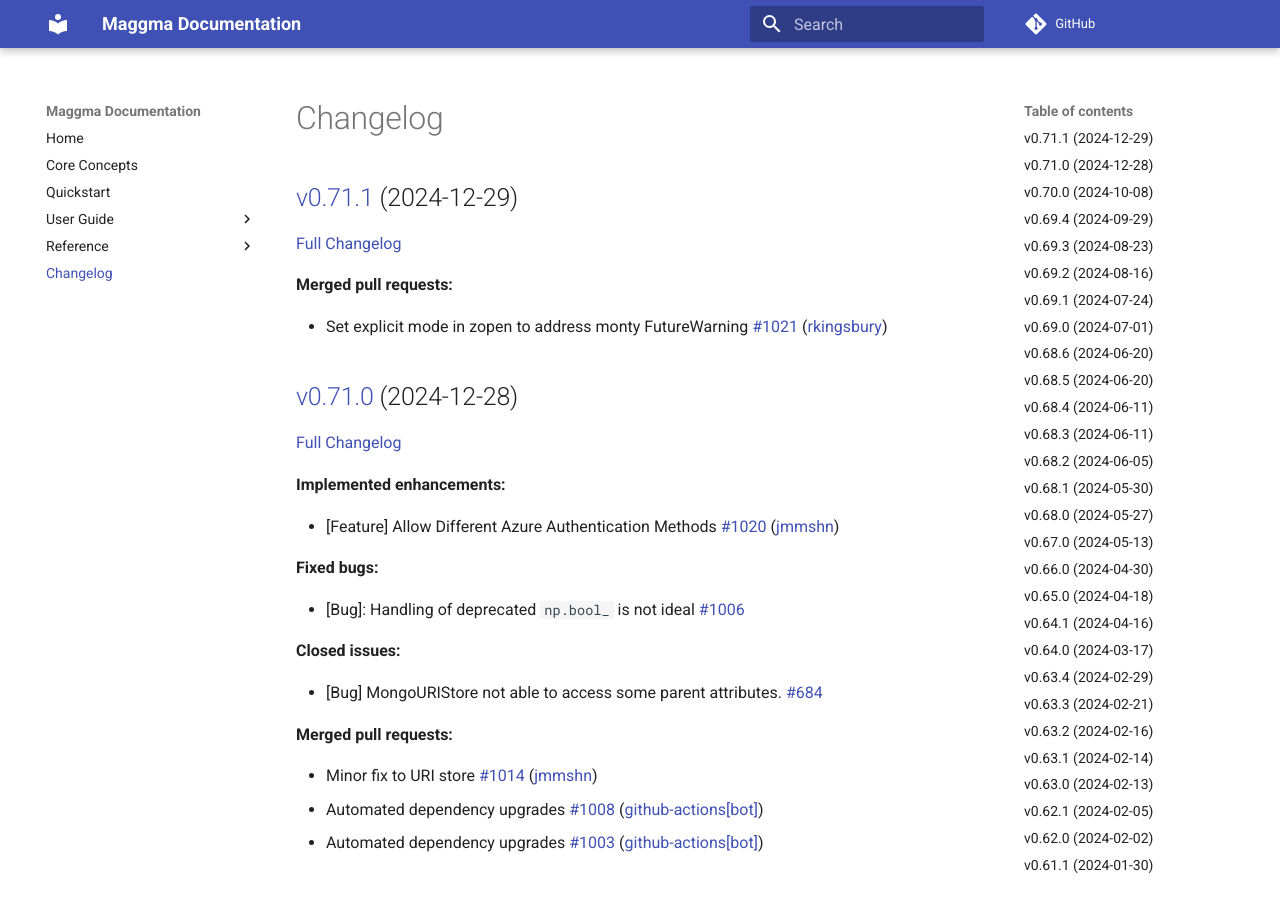
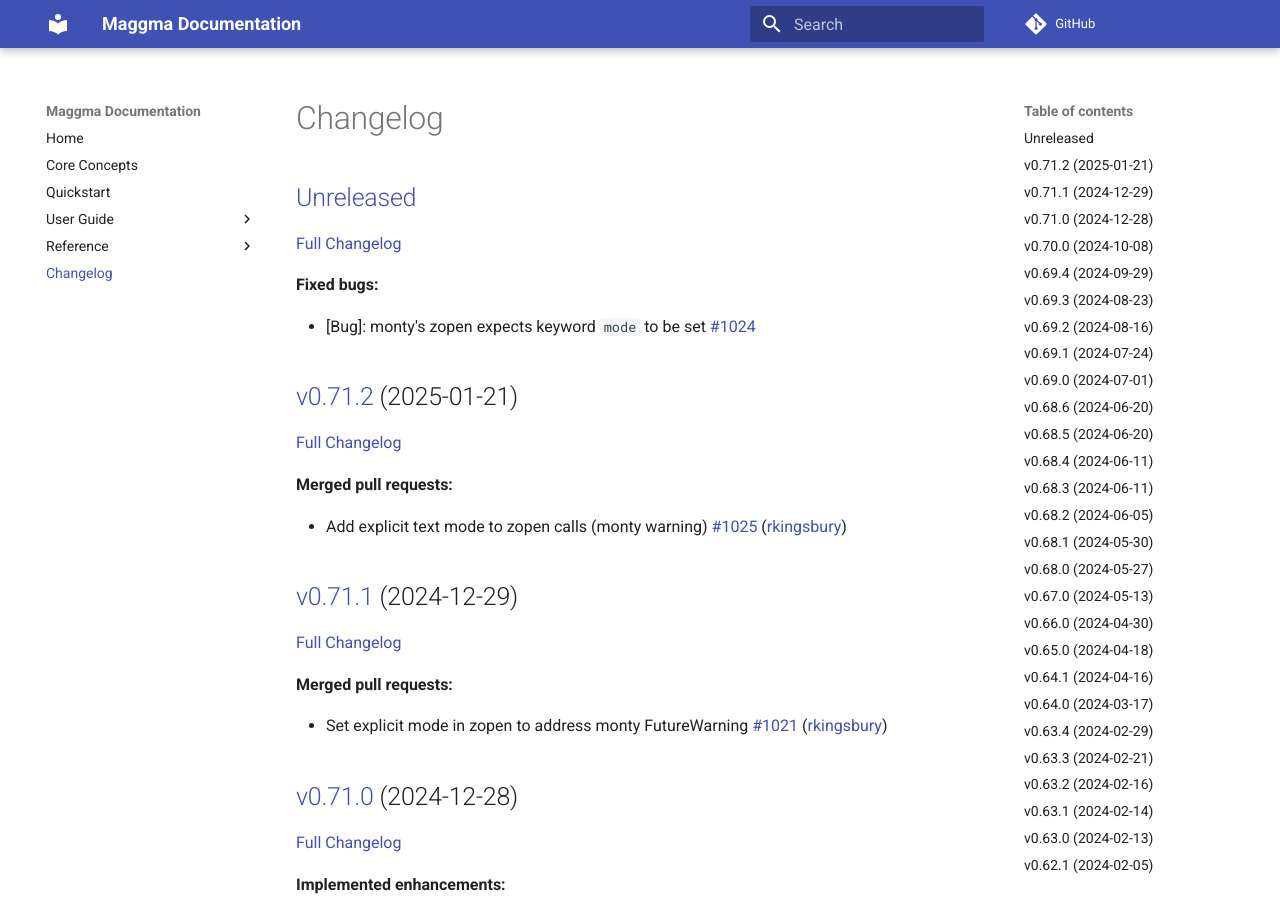
Before and after one commit to materialsproject/maggma, an MkDocs documentation site: the page built from docs/CHANGELOG.md, in a window 1280 px wide and 900 px high. Built offline with MkDocs 1.6.1 and Material for MkDocs 9.7.7, drawn with Linux system fonts in a browser that asks for light colours; comment, search, counter and statistics services are not loaded; some of the changed text lies outside the part shown.

Commit message:
Updated CHANGELOG.md

```diff
--- a/docs/CHANGELOG.md
+++ b/docs/CHANGELOG.md
@@ -1,4 +1,20 @@
 # Changelog
+
+## [Unreleased](https://github.com/materialsproject/maggma/tree/HEAD)
+
+[Full Changelog](https://github.com/materialsproject/maggma/compare/v0.71.2...HEAD)
+
+**Fixed bugs:**
+
+- \[Bug\]: monty's zopen expects keyword `mode` to be set [\#1024](https://github.com/materialsproject/maggma/issues/1024)
+
+## [v0.71.2](https://github.com/materialsproject/maggma/tree/v0.71.2) (2025-01-21)
+
+[Full Changelog](https://github.com/materialsproject/maggma/compare/v0.71.1...v0.71.2)
+
+**Merged pull requests:**
+
+- Add explicit text mode to zopen calls \(monty warning\) [\#1025](https://github.com/materialsproject/maggma/pull/1025) ([rkingsbury](https://github.com/rkingsbury))
 
 ## [v0.71.1](https://github.com/materialsproject/maggma/tree/v0.71.1) (2024-12-29)
 
@@ -456,19 +472,19 @@
 
 ## [v0.53.0](https://github.com/materialsproject/maggma/tree/v0.53.0) (2023-08-02)
 
-[Full Changelog](https://github.com/materialsproject/maggma/compare/v0.52.2...v0.53.0)
+[Full Changelog](https://github.com/materialsproject/maggma/compare/v0.52.1...v0.53.0)
 
 **Merged pull requests:**
 
 - allow \>5GB and turn on multi-part uploads for AWS [\#829](https://github.com/materialsproject/maggma/pull/829) ([kbuma](https://github.com/kbuma))
 
+## [v0.52.1](https://github.com/materialsproject/maggma/tree/v0.52.1) (2023-08-02)
+
+[Full Changelog](https://github.com/materialsproject/maggma/compare/v0.52.2...v0.52.1)
+
 ## [v0.52.2](https://github.com/materialsproject/maggma/tree/v0.52.2) (2023-08-02)
 
-[Full Changelog](https://github.com/materialsproject/maggma/compare/v0.52.1...v0.52.2)
-
-## [v0.52.1](https://github.com/materialsproject/maggma/tree/v0.52.1) (2023-08-02)
-
-[Full Changelog](https://github.com/materialsproject/maggma/compare/v0.52.0...v0.52.1)
+[Full Changelog](https://github.com/materialsproject/maggma/compare/v0.52.0...v0.52.2)
 
 **Merged pull requests:**
 
@@ -482,19 +498,19 @@
 
 ## [v0.51.25](https://github.com/materialsproject/maggma/tree/v0.51.25) (2023-07-27)
 
-[Full Changelog](https://github.com/materialsproject/maggma/compare/v0.51.23...v0.51.25)
+[Full Changelog](https://github.com/materialsproject/maggma/compare/v0.51.24...v0.51.25)
 
 **Merged pull requests:**
 
 - Some cleanup: `isort`, updated classifiers, remove unused kwarg [\#833](https://github.com/materialsproject/maggma/pull/833) ([Andrew-S-Rosen](https://github.com/Andrew-S-Rosen))
 
+## [v0.51.24](https://github.com/materialsproject/maggma/tree/v0.51.24) (2023-07-21)
+
+[Full Changelog](https://github.com/materialsproject/maggma/compare/v0.51.23...v0.51.24)
+
 ## [v0.51.23](https://github.com/materialsproject/maggma/tree/v0.51.23) (2023-07-21)
 
-[Full Changelog](https://github.com/materialsproject/maggma/compare/v0.51.24...v0.51.23)
-
-## [v0.51.24](https://github.com/materialsproject/maggma/tree/v0.51.24) (2023-07-21)
-
-[Full Changelog](https://github.com/materialsproject/maggma/compare/v0.51.22...v0.51.24)
+[Full Changelog](https://github.com/materialsproject/maggma/compare/v0.51.22...v0.51.23)
 
 **Closed issues:**
 
@@ -578,19 +594,19 @@
 
 ## [v0.51.13](https://github.com/materialsproject/maggma/tree/v0.51.13) (2023-07-06)
 
-[Full Changelog](https://github.com/materialsproject/maggma/compare/v0.51.11...v0.51.13)
+[Full Changelog](https://github.com/materialsproject/maggma/compare/v0.51.12...v0.51.13)
 
 **Merged pull requests:**
 
 - Add explicit store close to resources [\#814](https://github.com/materialsproject/maggma/pull/814) ([munrojm](https://github.com/munrojm))
 
+## [v0.51.12](https://github.com/materialsproject/maggma/tree/v0.51.12) (2023-06-27)
+
+[Full Changelog](https://github.com/materialsproject/maggma/compare/v0.51.11...v0.51.12)
+
 ## [v0.51.11](https://github.com/materialsproject/maggma/tree/v0.51.11) (2023-06-27)
 
-[Full Changelog](https://github.com/materialsproject/maggma/compare/v0.51.12...v0.51.11)
-
-## [v0.51.12](https://github.com/materialsproject/maggma/tree/v0.51.12) (2023-06-27)
-
-[Full Changelog](https://github.com/materialsproject/maggma/compare/v0.51.10...v0.51.12)
+[Full Changelog](https://github.com/materialsproject/maggma/compare/v0.51.10...v0.51.11)
 
 ## [v0.51.10](https://github.com/materialsproject/maggma/tree/v0.51.10) (2023-06-27)
 
@@ -656,19 +672,19 @@
 
 ## [v0.51.4](https://github.com/materialsproject/maggma/tree/v0.51.4) (2023-06-02)
 
-[Full Changelog](https://github.com/materialsproject/maggma/compare/v0.51.3...v0.51.4)
+[Full Changelog](https://github.com/materialsproject/maggma/compare/v0.51.2...v0.51.4)
 
 **Merged pull requests:**
 
 - modify JSONStore file creation [\#792](https://github.com/materialsproject/maggma/pull/792) ([gpetretto](https://github.com/gpetretto))
 
+## [v0.51.2](https://github.com/materialsproject/maggma/tree/v0.51.2) (2023-05-29)
+
+[Full Changelog](https://github.com/materialsproject/maggma/compare/v0.51.3...v0.51.2)
+
 ## [v0.51.3](https://github.com/materialsproject/maggma/tree/v0.51.3) (2023-05-29)
 
-[Full Changelog](https://github.com/materialsproject/maggma/compare/v0.51.2...v0.51.3)
-
-## [v0.51.2](https://github.com/materialsproject/maggma/tree/v0.51.2) (2023-05-29)
-
-[Full Changelog](https://github.com/materialsproject/maggma/compare/v0.51.1...v0.51.2)
+[Full Changelog](https://github.com/materialsproject/maggma/compare/v0.51.1...v0.51.3)
 
 **Merged pull requests:**
 
```
